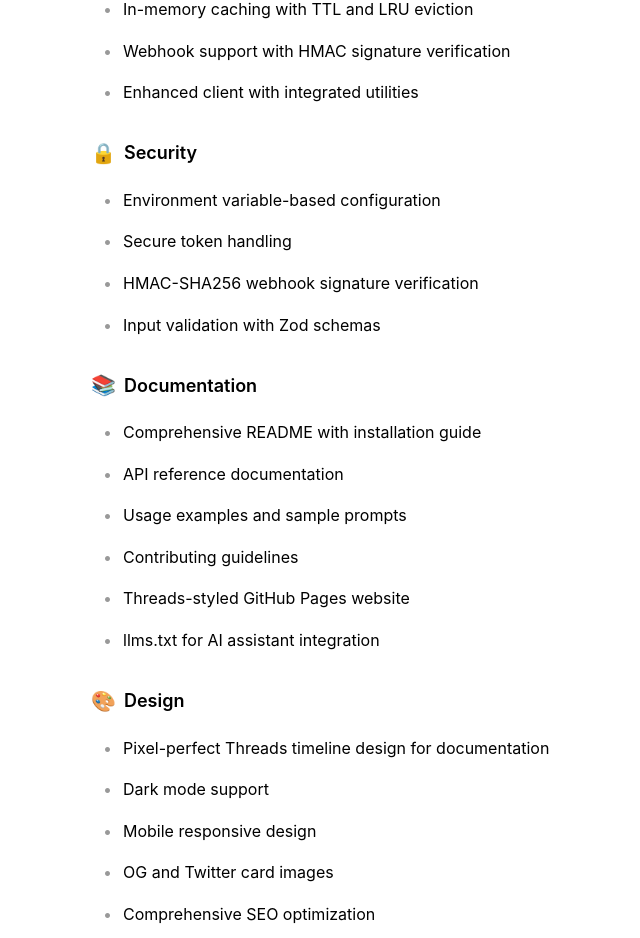
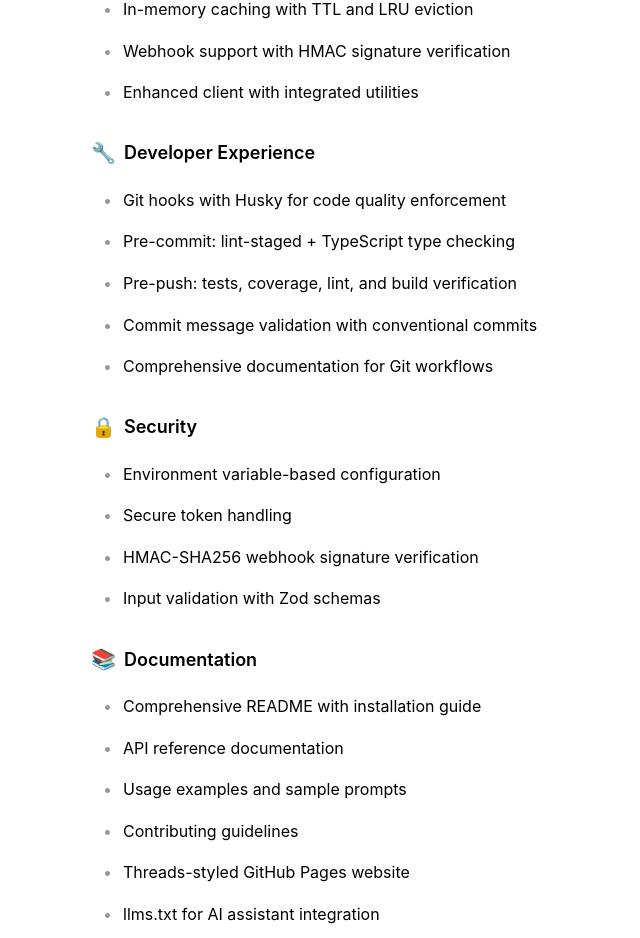
Before and after one commit to pegasusheavy/threads-mcp, a website: page docs/changelog.html in a window 1280 px wide. Shown: the part 959-1897 px from the top of the page, without its empty margins (250-890 px from the left). Drawn offline with Linux system fonts and the light colour scheme.

Commit message:
docs: update changelog with Husky git hooks integration

```diff
--- a/docs/changelog.html
+++ b/docs/changelog.html
@@ -211,6 +211,20 @@
 
                 <div class="change-category">
                     <h3 class="category-title">
+                        <span class="category-icon">🔧</span>
+                        Developer Experience
+                    </h3>
+                    <ul class="change-list">
+                        <li class="change-item">Git hooks with Husky for code quality enforcement</li>
+                        <li class="change-item">Pre-commit: lint-staged + TypeScript type checking</li>
+                        <li class="change-item">Pre-push: tests, coverage, lint, and build verification</li>
+                        <li class="change-item">Commit message validation with conventional commits</li>
+                        <li class="change-item">Comprehensive documentation for Git workflows</li>
+                    </ul>
+                </div>
+
+                <div class="change-category">
+                    <h3 class="category-title">
                         <span class="category-icon">🔒</span>
                         Security
                     </h3>
```
